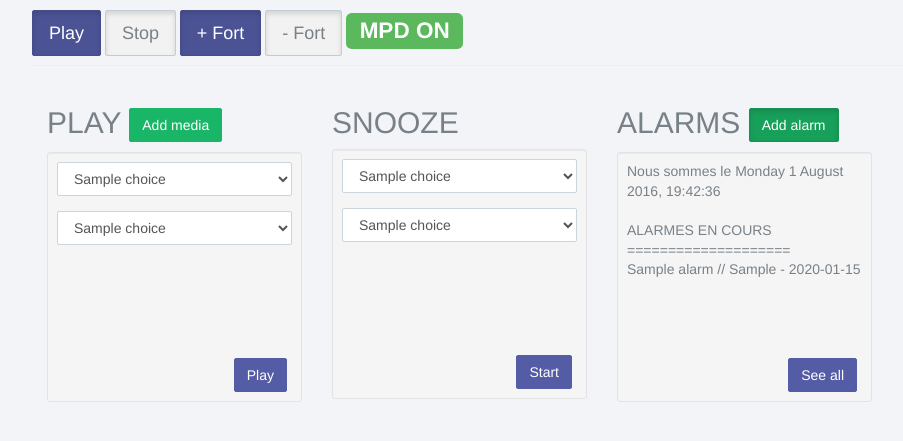
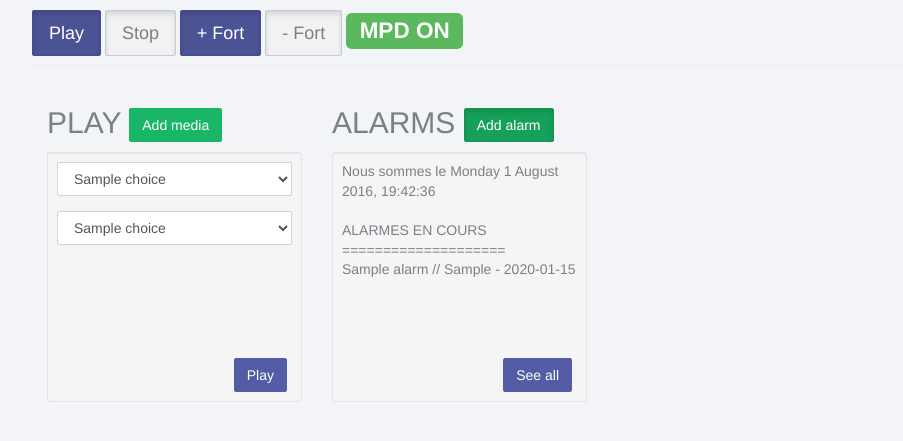
Before and after one commit to jeromefiot/Apiclock_DEV, a Flask app: template app/templates/dashboard.html in a window 1280 px wide. Shown: the part 52-493 px from the top of the page, without its empty margins (38-941 px from the left). Run offline with Flask 2, Linux system fonts and the light colour scheme; tables that the repository leaves empty hold one stand-in row (values such as "Sample post"); the template is opened without the code that fills it: values that come from a table or form of the project are taken from there, most other values are stand-ins (such as "Sample title", 1, 10 or a date in 2020); style sheets or scripts are compiled from the project's sources; parts of the project's set-up code (start-up, migrations or seed data) failed here and were passed over; some libraries are stand-ins or nearby versions.

Commit message:
front -formsnooze

```diff
--- a/app/templates/dashboard.html
+++ b/app/templates/dashboard.html
@@ -212,7 +212,7 @@
     {{ wtf.quick_form(form1) }}
 </div> -->
 
-<div class="col-md-3">
+<!-- <div class="col-md-3">
     <h2>SNOOZE</h2>
     <div class="well well-sm" style="min-height: 250px">
         <form id="formsnooze" action="" method="post" class="form" role="form">
@@ -238,7 +238,7 @@
             style="position:absolute; bottom:0; margin:30px; right:0;">
         </form>
     </div>
-</div>
+</div> -->
 
 
 <div class="col-md-3">
```
